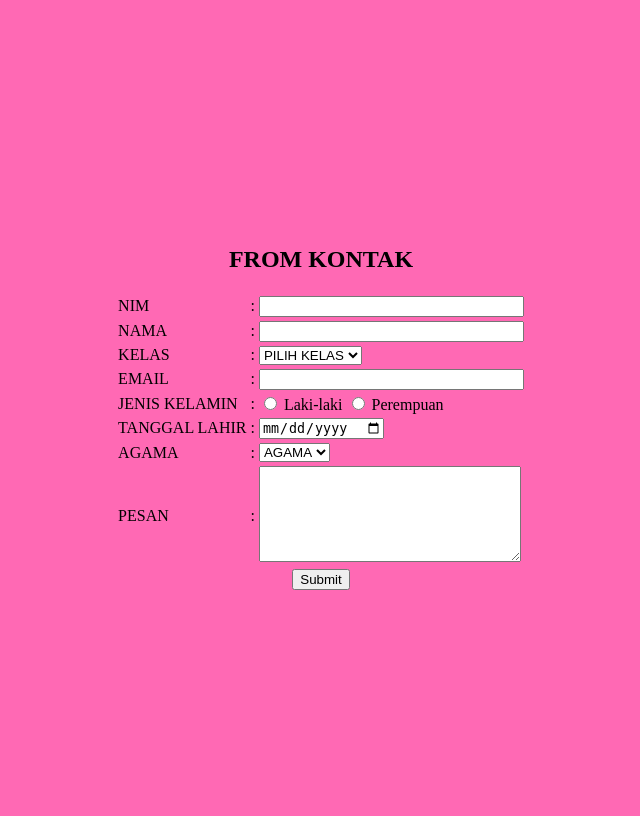
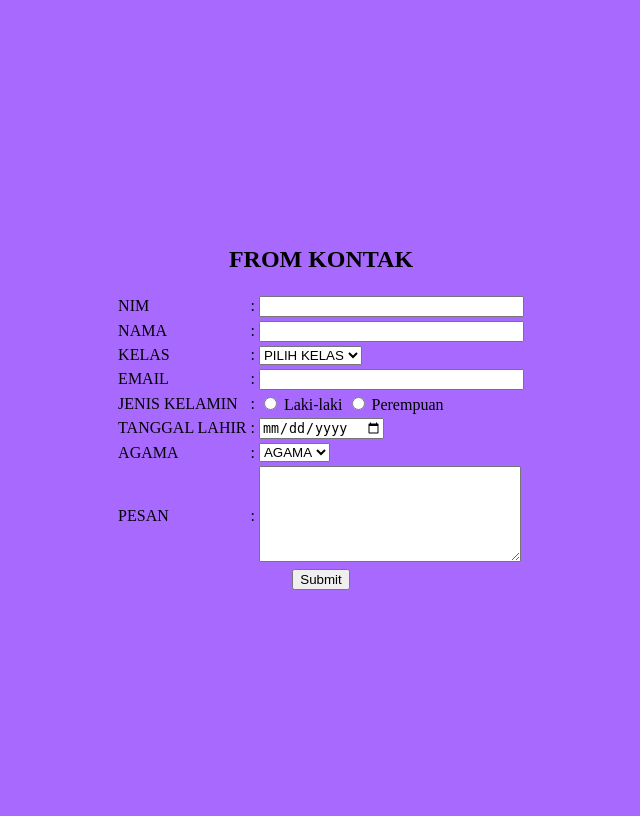
Before and after one commit to AdityaputraMGL/membuatkontakform, a PHP site: page / in a window 1280 px wide. Shown: the whole page, without its empty margins (319-959 px from the left). Run offline with PHP 8.4, Linux system fonts and the light colour scheme.

Commit message:
ubah warna background

```diff
--- a/index.php
+++ b/index.php
@@ -80,7 +80,6 @@
 
     </center></table>
         <button type="submit" name="submit" value="submit"> Submit </button>
-
 </form>
 </body>
 </html>
--- a/style.css
+++ b/style.css
@@ -4,5 +4,5 @@ body{
     align-items: center;
     justify-content: center;
     min-height: 100vh;
-    background: #FF69B4;
+    background: #a869ff;
 }
```
